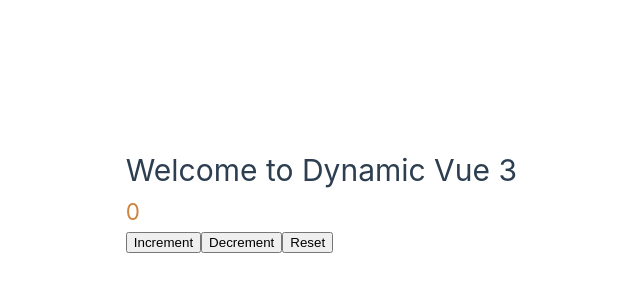
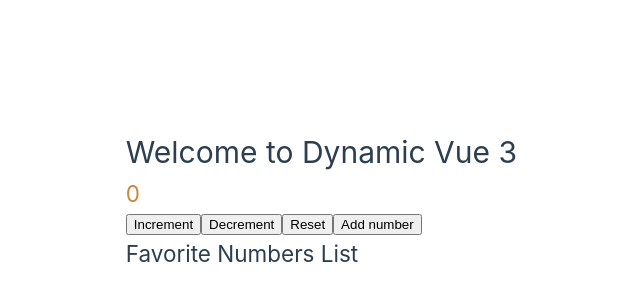
Before and after one commit to Andyveloper/vue-first-time, a Vue app: page / in a window 1280 px wide. Shown: the part 200-500 px from the top of the page, without its empty margins (123-763 px from the left). Built offline with nearby package versions, Linux system fonts and the light colour scheme.

Commit message:
Create an a button that adds the favorite numbers to a list

```diff
--- a/src/App.vue
+++ b/src/App.vue
@@ -22,6 +22,21 @@
     return "zero";
   }
 });
+
+const favoriteNumbers = ref([]);
+const addNumber = () => {
+  favoriteNumbers.value.push(counter.value);
+  favoriteNumbers.value.sort((a, b) => {
+    return a - b;
+  });
+};
+const existingNumber = computed(() => {
+  if (favoriteNumbers.value.includes(counter.value)) {
+    return true;
+  } else {
+    return false;
+  }
+});
 </script>
 
 <template>
@@ -33,6 +48,13 @@
     <button @click="increment">Increment</button>
     <button @click="decrement">Decrement</button>
     <button @click="reset">Reset</button>
+    <button @click="addNumber" :disabled="existingNumber">Add number</button>
+    <div>
+      <h2>Favorite Numbers List</h2>
+      <ul>
+        <li v-for="numbers in favoriteNumbers" :key="numbers">{{ numbers }}</li>
+      </ul>
+    </div>
   </main>
 </template>
 
```
